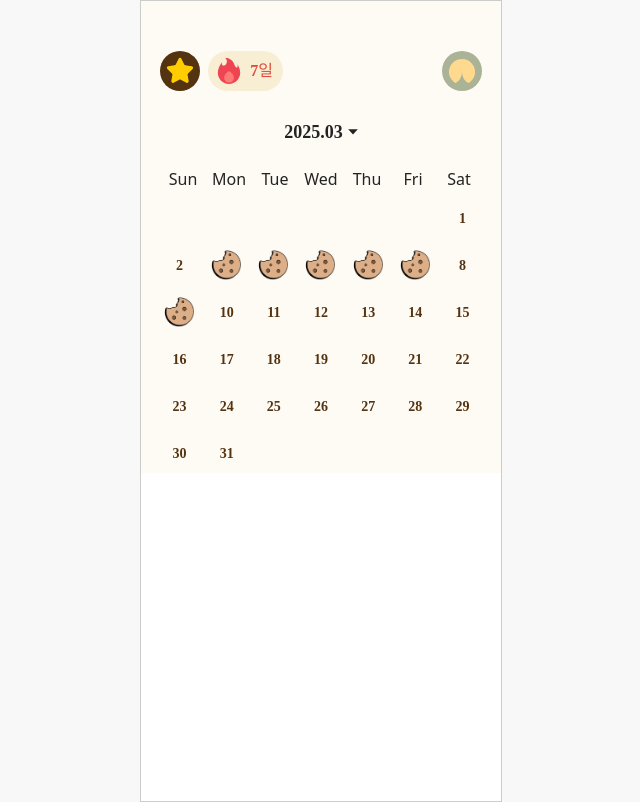
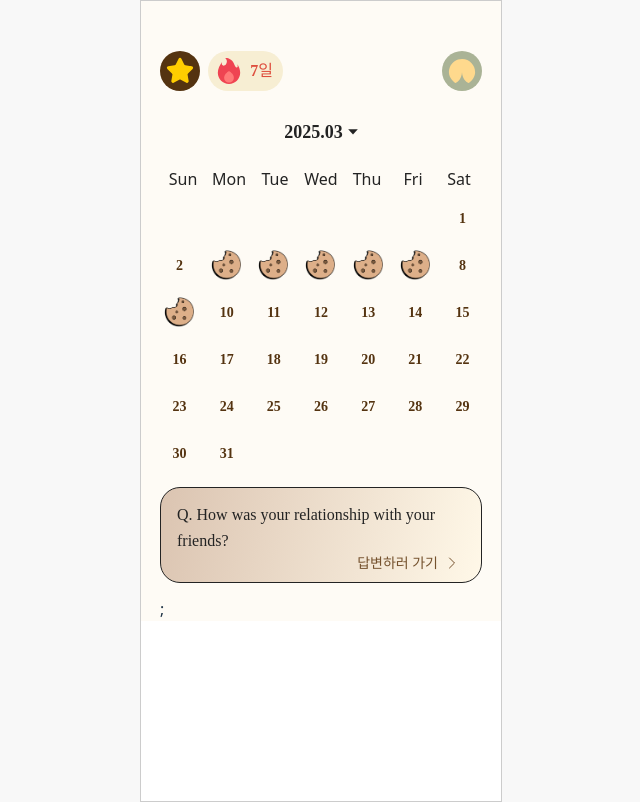
Before and after one commit to EFUB5-copybara/Frontend, a React (Vite) app in the folder qrumble/: page / in a window 1280 px wide. Shown: the whole page, without its empty margins (319-959 px from the left). Built offline with nearby package versions, Linux system fonts and the light colour scheme; a web font is replaced by a local one.

Commit message:
feat: DailyQuestion

```diff
--- a/qrumble/src/home/HomePage.jsx
+++ b/qrumble/src/home/HomePage.jsx
@@ -3,6 +3,7 @@ import styled from "styled-components";
 import MissionBar from "./components/MissionBar";
 import MonthSelector from "./components/MonthSelector";
 import Calendar from "./components/Calendar";
+import DailyQuestion from "./components/DailyQuestion";
 
 function HomePage() {
   const [year, setYear] = useState(2025);
@@ -18,6 +19,7 @@ function HomePage() {
       <MissionBar />
       <MonthSelector year={year} month={month} onClick={handleMonthClick} />
       <Calendar year={year} month={month} />
+      <DailyQuestion onClick={() => console.log("답변 페이지로 이동")} />;
     </Container>
   );
 }
--- a/qrumble/src/home/components/DailyQuestion.jsx
+++ b/qrumble/src/home/components/DailyQuestion.jsx
@@ -0,0 +1,66 @@
+import React from "react";
+import styled from "styled-components";
+import arrowIcon from "../../assets/image/chevronright.svg";
+
+function DailyQuestion({
+  question = "Q. How was your relationship with your friends?",
+  onClick,
+}) {
+  return (
+    <Wrapper>
+      <QuestionText>{question}</QuestionText>
+      <AnswerButton onClick={onClick}>
+        답변하러 가기
+        <Icon src={arrowIcon} alt="arrow" />
+      </AnswerButton>
+    </Wrapper>
+  );
+}
+
+export default DailyQuestion;
+
+const Wrapper = styled.div`
+  width: 100%;
+  height: 96px;
+  border-radius: 20px;
+  padding: 14px 15px 30px 16px;
+  background: linear-gradient(102deg, #dbc4b1 0%, #fff8e8 100%);
+  border: 1px solid ${({ theme }) => theme.colors.black};
+  position: relative;
+  box-sizing: border-box;
+`;
+
+const QuestionText = styled.div`
+  ${({ theme }) => theme.typography.body16M};
+  color: ${({ theme }) => theme.colors.black};
+`;
+
+const AnswerButton = styled.button`
+  position: absolute;
+  bottom: 9px;
+  right: 19px;
+  display: flex;
+  align-items: center;
+  gap: 4px;
+  background: none;
+  padding: 0;
+  border: none;
+  ${({ theme }) => theme.typography.caption12M};
+  color: ${({ theme }) => theme.colors.brown1};
+  font-size: 14px;
+  font-weight: 600;
+  cursor: pointer;
+
+  &:hover {
+    opacity: 0.8;
+  }
+
+  &:focus {
+    outline: none;
+  }
+`;
+
+const Icon = styled.img`
+  width: 20px;
+  height: 20px;
+`;
```
Also changed, not shown: qrumble/src/assets/image/chevronright.svg (added).
